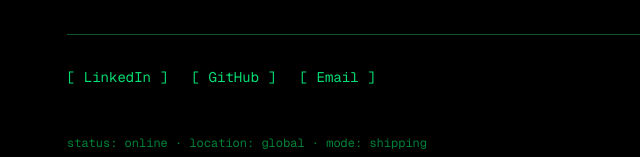
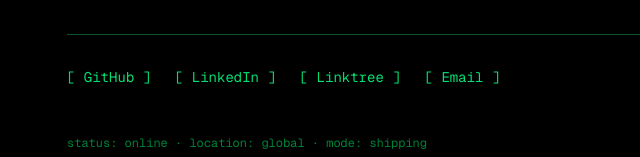
Before and after one commit to hongbo-wei/hongbo-wei-site, a Next.js app: page / in a window 1280 px wide. Shown: the part 474-631 px from the top of the page, without its empty margins (213-853 px from the left). Built offline with nearby package versions, Linux system fonts and the light colour scheme.

Commit message:
Update page.tsx

```diff
--- a/app/page.tsx
+++ b/app/page.tsx
@@ -35,6 +35,13 @@
         {/* Links */}
         <section className="flex flex-wrap gap-6 text-sm">
           <a
+            href="https://github.com/hongbo-wei"
+            className="hover:text-green-300 transition"
+            target="_blank"
+          >
+            [ GitHub ]
+          </a>
+          <a
             href="https://linkedin.com/in/hongbo-wei"
             className="hover:text-green-300 transition"
             target="_blank"
@@ -42,11 +49,11 @@
             [ LinkedIn ]
           </a>
           <a
-            href="https://github.com/hongbo-wei"
+            href="https://linktr.ee/hongbo_wei"
             className="hover:text-green-300 transition"
             target="_blank"
           >
-            [ GitHub ]
+            [ Linktree ]
           </a>
           <a
             href="mailto:hongbowei.bruce@gmail.com"
```
